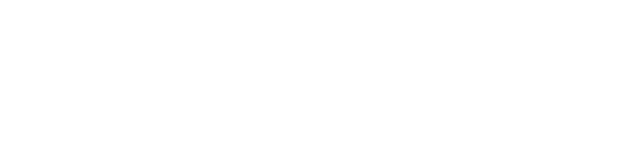
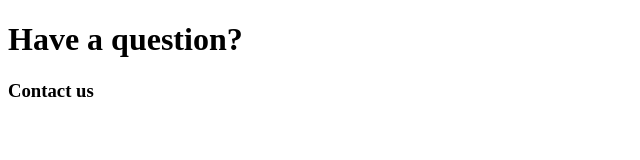
Before and after one commit to jcarrenoa/dllo-frontend, a plain HTML site: page form.html in a window 1280 px wide. Shown: the whole page, without its empty margins (0-640 px from the left). Drawn offline with Linux system fonts and the light colour scheme.

Commit message:
feat: add title to the form page

```diff
--- a/form.html
+++ b/form.html
@@ -6,6 +6,7 @@
     <title>Form Page</title>
 </head>
 <body>
-
+    <h1>Have a question?</h1>
+    <h3>Contact us</h3>
 </body>
 </html>
```
